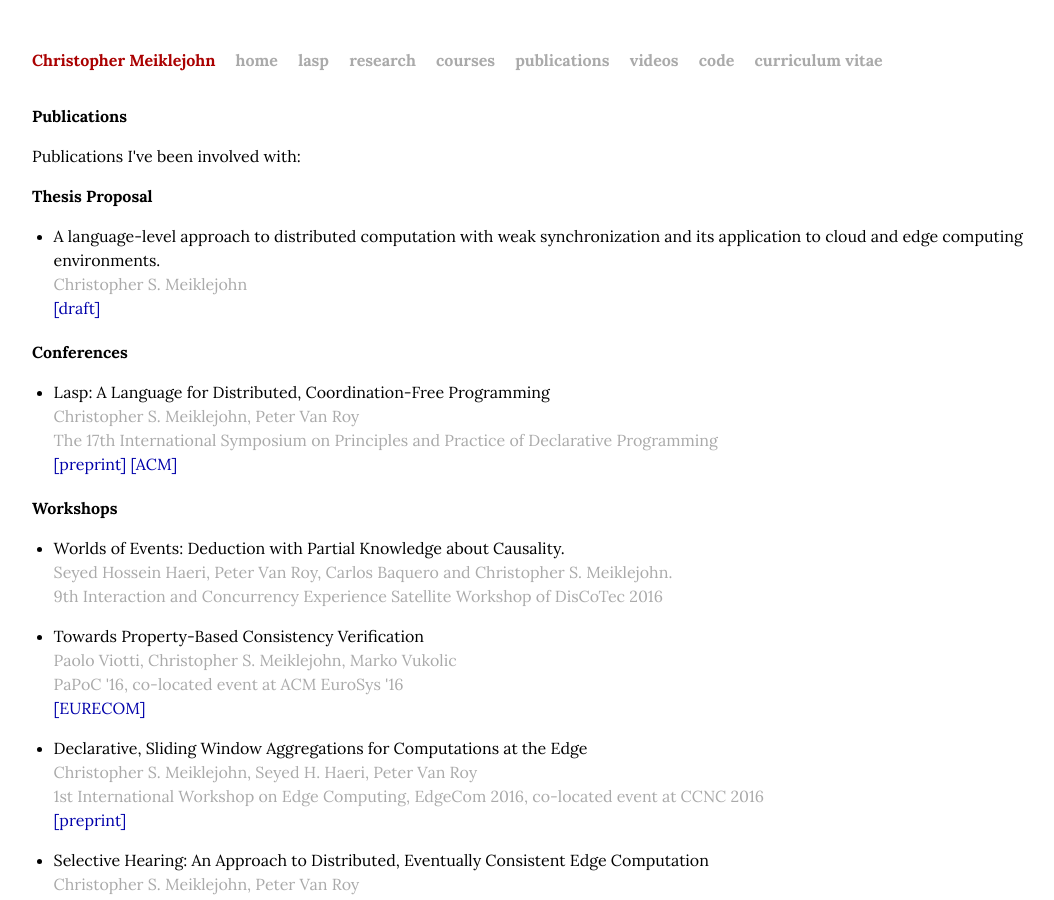
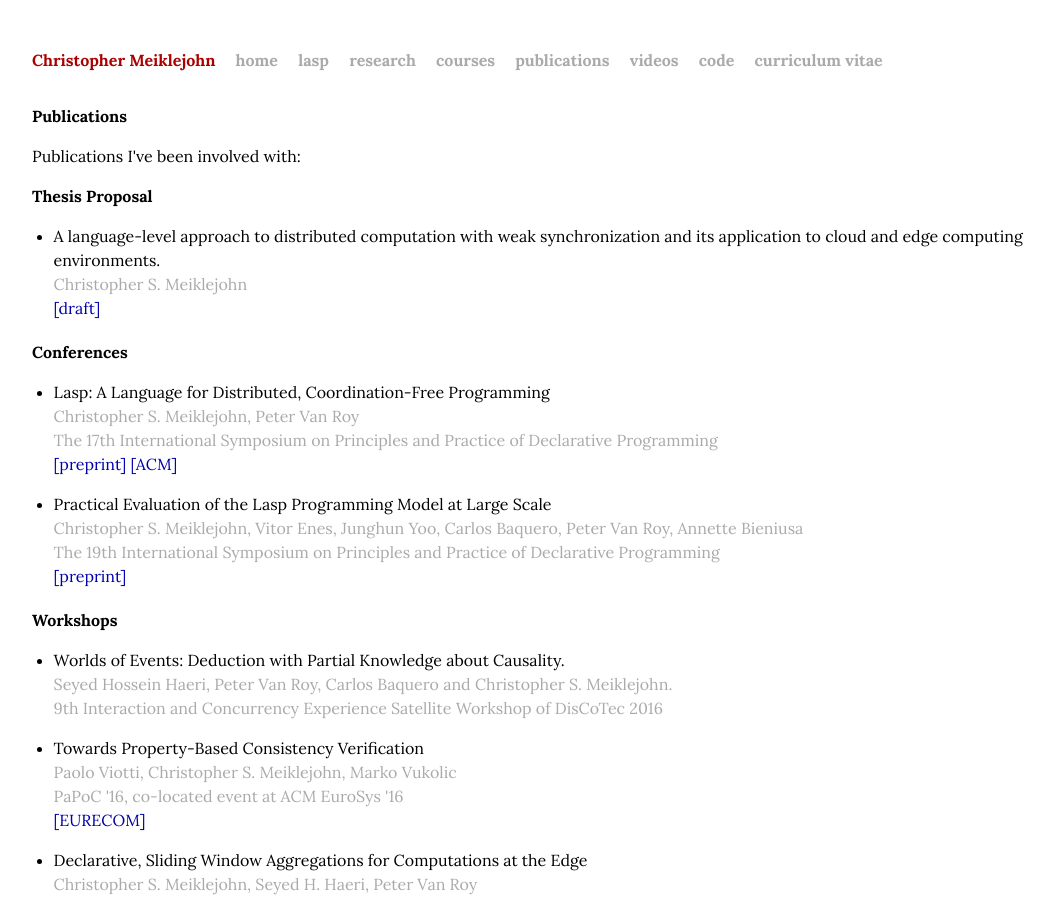
Before and after one commit to cmeiklejohn/cmeiklejohn.github.io, a Jekyll site: the page built from publications.html, in a window 1280 px wide and 900 px high. Shown: the whole window, without its empty margins (88-1142 px from the left). Built offline with Jekyll 4.4.1, drawn with Linux system fonts in a browser that asks for light colours.

Commit message:
Add PPDP 17 preprint.

```diff
--- a/publications.html
+++ b/publications.html
@@ -28,6 +28,14 @@ title: Publications
         <span class="author">Christopher S. Meiklejohn, Peter Van Roy</span>
         <span class="date">The 17th International Symposium on Principles and Practice of Declarative Programming</span>
         <span><a href="http://christophermeiklejohn.com/publications/ppdp-2015-preprint.pdf">[preprint]</a> <a href="http://dl.acm.org/citation.cfm?id=2790525">[ACM]</a></span>
+      </p>
+    </li>
+    <li>
+      <p>
+        Practical Evaluation of the Lasp Programming Model at Large Scale
+        <span class="author">Christopher S. Meiklejohn, Vitor Enes, Junghun Yoo, Carlos Baquero, Peter Van Roy, Annette Bieniusa</span>
+        <span class="date">The 19th International Symposium on Principles and Practice of Declarative Programming</span>
+        <span><a href="http://christophermeiklejohn.com/publications/ppdp-2017-preprint.pdf">[preprint]</a></span>
       </p>
     </li>
   </ul>
```
Also changed, not shown: 1 other file.
